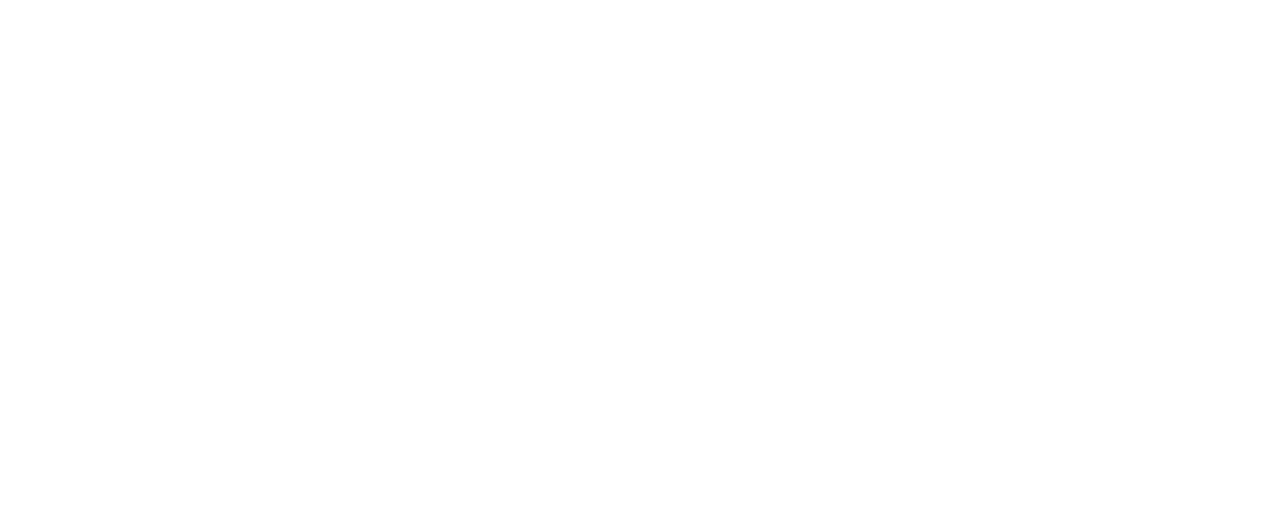
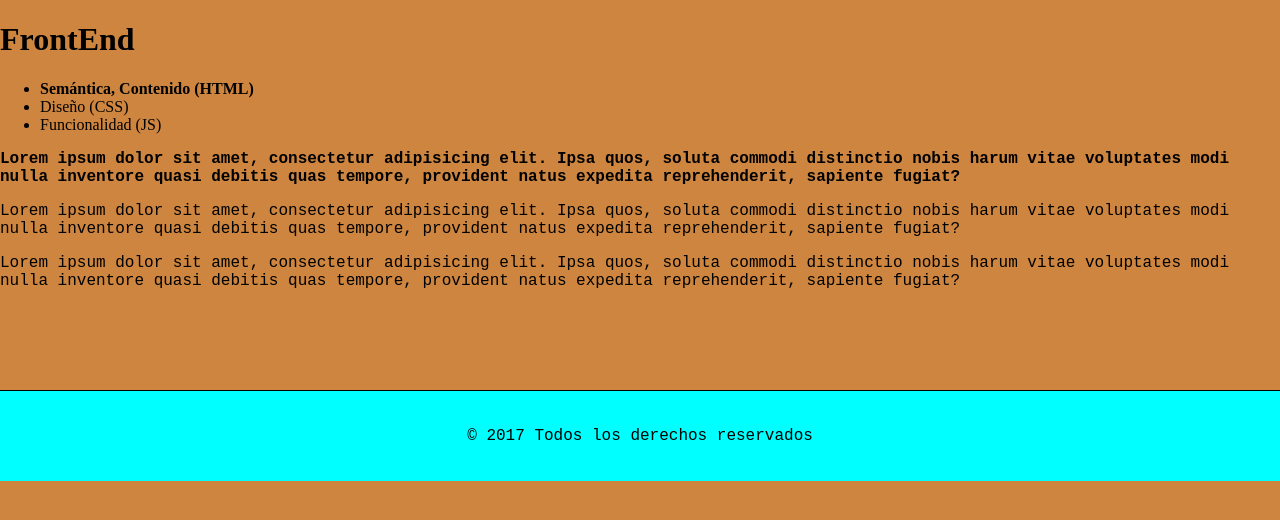
Before and after one commit to bidkar/hdg-practicas-2017, a plain HTML site: page index.html in a window 1280 px wide. Drawn offline with Linux system fonts and the light colour scheme.

Commit message:
CSS
3 formas de integrar CSS a HTML

```diff
--- a/css/estilos.css
+++ b/css/estilos.css
@@ -0,0 +1,10 @@
+/* Regla tipo ID */
+#pie {
+	background-color: aqua;
+	margin-top: 100px;
+	border-top: 1px solid black;
+	padding: 20px;
+}
+.texto-centrado {
+	text-align: center;
+}
--- a/index.html
+++ b/index.html
@@ -4,9 +4,39 @@
 	<meta charset="UTF-8">
 	<meta name="viewport" content="width=device-width, initial-scale=1.0">
 	<meta http-equiv="X-UA-Compatible" content="ie=edge">
-	<title>Document</title>
+	<title>Programación FrontEnd</title>
+	<!-- CSS External -->
+	<link rel="stylesheet" href="css/estilos.css">
+	<!-- CSS Document -->
+	<style>
+		body {
+			margin: 0;
+			padding: 0;
+			border: 0;
+		}
+		p {
+			font-family: Courier New, Courier, monospace;
+			font-size: 12pt;
+		}
+		/* Regla tipo clase */
+		.negrita {
+			font-weight: bold;
+		}
+	</style>
 </head>
-<body>
-
+<!-- CSS Inline -->
+<body style="background-color:peru;">
+	<h1>FrontEnd</h1>
+	<ul>
+		<li class="negrita">Semántica, Contenido (HTML)</li>
+		<li>Diseño (CSS)</li>
+		<li>Funcionalidad (JS)</li>
+	</ul>
+	<p class="negrita">Lorem ipsum dolor sit amet, consectetur adipisicing elit. Ipsa quos, soluta commodi distinctio nobis harum vitae voluptates modi nulla inventore quasi debitis quas tempore, provident natus expedita reprehenderit, sapiente fugiat?</p>
+	<p>Lorem ipsum dolor sit amet, consectetur adipisicing elit. Ipsa quos, soluta commodi distinctio nobis harum vitae voluptates modi nulla inventore quasi debitis quas tempore, provident natus expedita reprehenderit, sapiente fugiat?</p>
+	<p>Lorem ipsum dolor sit amet, consectetur adipisicing elit. Ipsa quos, soluta commodi distinctio nobis harum vitae voluptates modi nulla inventore quasi debitis quas tempore, provident natus expedita reprehenderit, sapiente fugiat?</p>
+	<footer id="pie">
+		<p class="texto-centrado">&copy; 2017 Todos los derechos reservados</p>
+	</footer>
 </body>
 </html>
```
